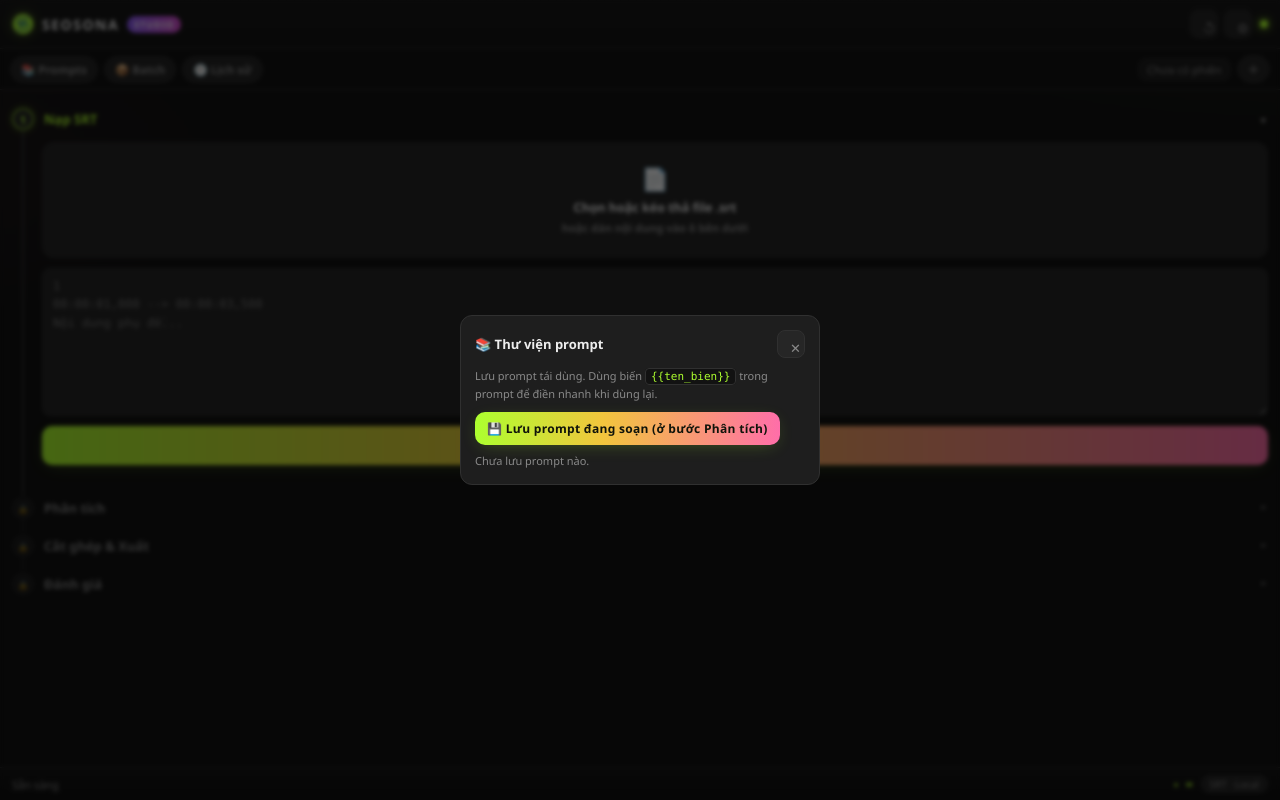
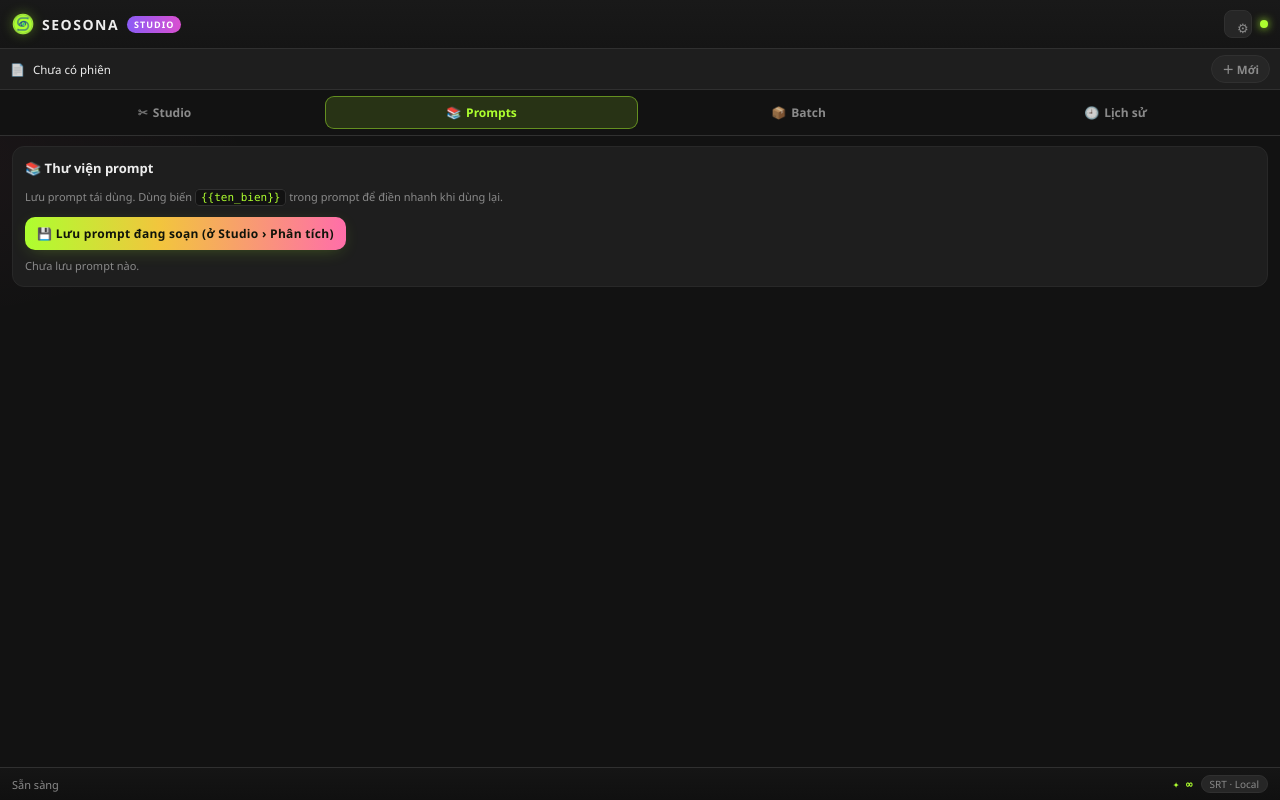
Before and after one commit to LongLeo287/SEOSONA-Content, a browser extension: page extension/sidepanel/index.html in a window 1280 px wide. Both pictures are taken after a click on the button "📚 Prompts". Drawn offline with Linux system fonts and the light colour scheme.

Commit message:
Chia section top-level de quan ly (giong TobyFlow)
- Session bar (📄 ten phien + ＋ Moi) tren cung, giong dropdown phien TobyFlow
- Section nav 4 tab: Studio / Prompts / Batch / Lich su (thay tools-bar pill)
- Prompts/Batch/Lich su nang tu overlay thanh SECTION day du (view rieng),
  chuyen qua lai bang nav thay vi modal bat len
- Studio = pipeline stepper 4 buoc (giu nguyen)
- Settings (⚙) van la overlay vi la cau hinh
- Nut Moi = reset/phien moi (thay ↺ cu)

Co-Authored-By: Claude Fable 5 <noreply@anthropic.com>

```diff
--- a/extension/sidepanel/app.js
+++ b/extension/sidepanel/app.js
@@ -587,7 +587,6 @@ function plibVars(body) {
 async function openPrompts() {
   $('#promptFill').hidden = true; $('#promptMain').hidden = false;
   renderPromptList(await plibLoad());
-  $('#promptOverlay').hidden = false;
 }
 function renderPromptList(list) {
   const box = $('#promptList');
@@ -620,13 +619,10 @@ function usePrompt(p) {
 function applyPromptBody(body) {
   $('#tplBody').value = body;
   const det = $('#tplBody').closest('details'); if (det) det.open = true;
-  $('#promptOverlay').hidden = true;
+  showView('studio');
   openStage('run');
   toast('Đã áp dụng prompt', 'success');
 }
-$('#hdrPrompts').addEventListener('click', openPrompts);
-$('#promptClose').addEventListener('click', () => { $('#promptOverlay').hidden = true; });
-$('#promptOverlay').addEventListener('click', (e) => { if (e.target.id === 'promptOverlay') $('#promptOverlay').hidden = true; });
 $('#promptFillBack').addEventListener('click', () => { $('#promptFill').hidden = true; $('#promptMain').hidden = false; });
 $('#promptApply').addEventListener('click', () => {
   let body = $('#promptFill').dataset.body || '';
@@ -665,14 +661,10 @@ $('#angleMinus').addEventListener('click', () => bumpAngle(-1));
 $('#anglePlus').addEventListener('click', () => bumpAngle(1));
 
 // Phiên mới
-$('#hdrNewSession').addEventListener('click', () => $('#hdrReset').click());
 
 // ---------------------------------------------------------------- batch nhiều SRT
 const batchWaiters = {};
-function openBatch() { renderBatch(); $('#batchOverlay').hidden = false; }
-$('#hdrBatch').addEventListener('click', openBatch);
-$('#batchClose').addEventListener('click', () => { $('#batchOverlay').hidden = true; });
-$('#batchOverlay').addEventListener('click', (e) => { if (e.target.id === 'batchOverlay') $('#batchOverlay').hidden = true; });
+function openBatch() { renderBatch(); }
 $('#batchFiles').addEventListener('change', (e) => addBatchFiles(e.target.files));
 
 function addBatchFiles(fileList) {
@@ -793,7 +785,6 @@ async function openHistory() {
   let list = [];
   try { const r = await chrome.storage.local.get('srtHistory'); list = r.srtHistory || []; } catch (_) {}
   renderHistory(list);
-  $('#historyOverlay').hidden = false;
 }
 function renderHistory(list) {
   const box = $('#historyList');
@@ -816,7 +807,7 @@ function renderHistory(list) {
 function reopenHistory(e) {
   if (e.srtRaw) { $('#srtText').value = e.srtRaw; state.srtName = e.srtName || state.srtName; parseSrt(); }
   if (e.text) { state.results[e.provider] = { status: 'done', text: e.text }; state.activeProvider = e.provider; renderResults(); }
-  $('#historyOverlay').hidden = true;
+  showView('studio');
   openStage('run');
   toast('Đã mở lại lần chạy', 'success');
 }
@@ -828,9 +819,6 @@ async function delHistory(id) {
     renderHistory(next);
   } catch (_) {}
 }
-$('#hdrHistory').addEventListener('click', openHistory);
-$('#historyClose').addEventListener('click', () => { $('#historyOverlay').hidden = true; });
-$('#historyOverlay').addEventListener('click', (ev) => { if (ev.target.id === 'historyOverlay') $('#historyOverlay').hidden = true; });
 $('#historyClear').addEventListener('click', async () => {
   if (!confirm('Xóa toàn bộ lịch sử?')) return;
   try { await chrome.storage.local.set({ srtHistory: [] }); } catch (_) {}
@@ -905,9 +893,20 @@ $('#ovClear').addEventListener('click', async () => {
   ovRender();
 });
 
-// ---------------------------------------------------------------- header reset
-document.getElementById('hdrReset').addEventListener('click', async () => {
-  if (!confirm('Xóa toàn bộ project hiện tại và bắt đầu lại?')) return;
+// ---------------------------------------------------------------- section nav (Studio/Prompts/Batch/Lịch sử)
+function showView(name) {
+  $$('.view').forEach((v) => v.classList.toggle('active', v.id === 'view-' + name));
+  $$('#sectionNav button').forEach((b) => b.classList.toggle('active', b.dataset.view === name));
+  if (name === 'prompts') openPrompts();
+  else if (name === 'batch') openBatch();
+  else if (name === 'history') openHistory();
+  const c = $('.content'); if (c) c.scrollTop = 0;
+}
+$$('#sectionNav button').forEach((b) => b.addEventListener('click', () => showView(b.dataset.view)));
+
+// ---------------------------------------------------------------- phiên mới / reset
+document.getElementById('hdrNewSession').addEventListener('click', async () => {
+  if (!confirm('Bắt đầu phiên mới? Project hiện tại sẽ bị xóa.')) return;
   await chrome.storage.local.remove('srtProject');
   location.reload();
 });
--- a/extension/sidepanel/index.html
+++ b/extension/sidepanel/index.html
@@ -17,27 +17,30 @@
       <span class="badge-premium">STUDIO</span>
     </div>
     <div class="header-tools">
-      <button class="icon-btn" id="hdrReset" title="Làm mới project">↺</button>
       <button class="icon-btn" id="hdrSettings" title="Cài đặt selector (sửa khi AI đổi giao diện)">⚙</button>
       <span class="dot-live" title="Sẵn sàng"></span>
     </div>
   </header>
 
-  <!-- ============ TOOLS BAR (tab phụ + phiên) ============ -->
-  <div class="toolsbar">
-    <div class="tools-left">
-      <button class="tab-pill" id="hdrPrompts">📚 Prompts</button>
-      <button class="tab-pill" id="hdrBatch">📦 Batch</button>
-      <button class="tab-pill" id="hdrHistory">🕘 Lịch sử</button>
-    </div>
-    <div class="tools-right">
+  <!-- ============ SESSION BAR ============ -->
+  <div class="sessionbar">
+    <span class="session-ico">📄</span>
     <span class="session-name" id="sessionName" title="Phiên hiện tại">Chưa có phiên</span>
-      <button class="tab-pill" id="hdrNewSession" title="Phiên mới">＋</button>
-    </div>
+    <button class="tab-pill" id="hdrNewSession" title="Phiên mới (làm mới)">＋ Mới</button>
   </div>
 
-  <!-- ============ PIPELINE (1 luồng dọc) ============ -->
-  <main class="content pipeline">
+  <!-- ============ SECTION NAV ============ -->
+  <nav id="sectionNav" class="sectionnav">
+    <button data-view="studio" class="active"><span class="ico">✂</span>Studio</button>
+    <button data-view="prompts"><span class="ico">📚</span>Prompts</button>
+    <button data-view="batch"><span class="ico">📦</span>Batch</button>
+    <button data-view="history"><span class="ico">🕘</span>Lịch sử</button>
+  </nav>
+
+  <main class="content">
+
+    <!-- ================= VIEW: STUDIO (pipeline) ================= -->
+    <section class="view active" id="view-studio">
 
       <!-- ---- STAGE 1: SRT ---- -->
       <section class="stage open" data-stage="srt">
@@ -69,7 +72,6 @@
           <span class="stage-caret">▾</span>
         </div>
         <div class="stage-body">
-        <!-- Prompt hero (kiểu Gen) -->
           <div class="prompt-hero">
             <div class="ph-head">
               <select id="tplSelect" class="ph-select"></select>
@@ -82,7 +84,6 @@
             <textarea id="tplBody" rows="6" spellcheck="false"></textarea>
           </div>
 
-        <!-- Cài đặt phân tích (đậm đặc) -->
           <div class="sec">
             <div class="sec-head">🧠 Kiến thức SEOSONA</div>
             <div id="knowledgeChecks" class="chips stack"></div>
@@ -209,18 +210,15 @@
         </div>
       </section>
 
-  </main>
+    </section>
 
-  <!-- ============ PROMPT LIBRARY OVERLAY ============ -->
-  <div id="promptOverlay" class="overlay" hidden>
-    <div class="modal">
-      <div class="modal-head">
-        <b>📚 Thư viện prompt</b>
-        <button class="icon-btn" id="promptClose">✕</button>
-      </div>
+    <!-- ================= VIEW: PROMPTS ================= -->
+    <section class="view" id="view-prompts">
+      <div class="card">
+        <div class="view-head">📚 Thư viện prompt</div>
         <p class="hint">Lưu prompt tái dùng. Dùng biến <code>{{ten_bien}}</code> trong prompt để điền nhanh khi dùng lại.</p>
         <div id="promptMain">
-        <button id="btnSaveCurrentPrompt" class="btn-cta compact">💾 Lưu prompt đang soạn (ở bước Phân tích)</button>
+          <button id="btnSaveCurrentPrompt" class="btn-cta compact">💾 Lưu prompt đang soạn (ở Studio › Phân tích)</button>
           <div id="promptList"></div>
         </div>
         <div id="promptFill" hidden>
@@ -232,16 +230,13 @@
           </div>
         </div>
       </div>
-  </div>
+    </section>
 
-  <!-- ============ BATCH OVERLAY ============ -->
-  <div id="batchOverlay" class="overlay" hidden>
-    <div class="modal modal-wide">
-      <div class="modal-head">
-        <b>📦 Batch nhiều file SRT</b>
-        <button class="icon-btn" id="batchClose">✕</button>
-      </div>
-      <p class="hint">Chạy cùng một cấu hình phân tích (prompt + kiến thức + nền tảng + số góc ở bước Phân tích) lên nhiều file SRT, tuần tự. Mỗi file xong tự dựng bảng và cho tải SRT ghép.</p>
+    <!-- ================= VIEW: BATCH ================= -->
+    <section class="view" id="view-batch">
+      <div class="card">
+        <div class="view-head">📦 Batch nhiều file SRT</div>
+        <p class="hint">Chạy cùng cấu hình phân tích (prompt + kiến thức + nền tảng + số góc ở Studio › Phân tích) lên nhiều file SRT, tuần tự. Mỗi file xong tự dựng bảng và cho tải SRT ghép.</p>
         <div class="row">
           <label class="file-drop file-drop-sm" id="batchDrop">
             <input type="file" id="batchFiles" accept=".srt,.txt" multiple hidden>
@@ -262,20 +257,19 @@
           <button id="batchClear">Xóa danh sách</button>
         </div>
       </div>
-  </div>
+    </section>
 
-  <!-- ============ HISTORY OVERLAY ============ -->
-  <div id="historyOverlay" class="overlay" hidden>
-    <div class="modal">
-      <div class="modal-head">
-        <b>🕘 Lịch sử chạy</b>
-        <button class="icon-btn" id="historyClose">✕</button>
-      </div>
-      <p class="hint">Các lần phân tích gần đây. Mở lại để nạp SRT + kết quả AI vào project hiện tại.</p>
+    <!-- ================= VIEW: HISTORY ================= -->
+    <section class="view" id="view-history">
+      <div class="card">
+        <div class="view-head">🕘 Lịch sử chạy</div>
+        <p class="hint">Các lần phân tích gần đây. Mở lại để nạp SRT + kết quả AI vào phiên hiện tại.</p>
         <div id="historyList"></div>
         <button id="historyClear" class="btn-danger">Xóa toàn bộ lịch sử</button>
       </div>
-  </div>
+    </section>
+
+  </main>
 
   <!-- ============ TOASTS ============ -->
   <div id="toastWrap" class="toast-wrap"></div>
--- a/extension/sidepanel/styles.css
+++ b/extension/sidepanel/styles.css
@@ -149,24 +149,45 @@ body {
 }
 .divider { height: 1px; background: var(--border-soft); margin: 2px 0; }
 
-/* ---------------------------------------------------- tools bar (tab phụ + phiên) */
-.toolsbar {
-  display: flex; align-items: center; justify-content: space-between; gap: 8px;
-  padding: 6px 10px; background: var(--bg-0);
+/* ---------------------------------------------------- session bar */
+.sessionbar {
+  display: flex; align-items: center; gap: 8px;
+  padding: 6px 10px; background: var(--bg-1);
   border-bottom: 1px solid var(--border);
-  position: sticky; top: 49px; z-index: 15;
+  position: sticky; top: 49px; z-index: 16;
 }
-.tools-left, .tools-right { display: flex; align-items: center; gap: 6px; min-width: 0; }
+.session-ico { font-size: 12px; opacity: .8; flex: none; }
+.session-name {
+  flex: 1; font-size: 11.5px; color: var(--text);
+  overflow: hidden; text-overflow: ellipsis; white-space: nowrap;
+}
 .tab-pill {
   padding: 5px 10px; border-radius: 20px; font-size: 11.5px; font-weight: 600;
-  background: var(--bg-2); border: 1px solid var(--border); color: var(--muted);
+  background: var(--bg-2); border: 1px solid var(--border); color: var(--muted); flex: none;
 }
 .tab-pill:hover { color: var(--neon); border-color: var(--neon-line); background: var(--neon-soft); }
-.session-name {
-  font-size: 11px; color: var(--muted); max-width: 130px;
-  overflow: hidden; text-overflow: ellipsis; white-space: nowrap;
-  padding: 3px 8px; border-radius: 8px; background: var(--bg-1); border: 1px solid var(--border-soft);
+
+/* ---------------------------------------------------- section nav (Studio/Prompts/Batch/Lịch sử) */
+.sectionnav {
+  display: flex; gap: 4px; padding: 6px 8px;
+  background: var(--bg-0); border-bottom: 1px solid var(--border);
+  position: sticky; top: 84px; z-index: 15;
 }
+.sectionnav button {
+  flex: 1; display: flex; align-items: center; justify-content: center; gap: 5px;
+  padding: 7px 4px; border-radius: 9px;
+  background: transparent; border: 1px solid transparent;
+  color: var(--muted); font-size: 12px; font-weight: 600; cursor: pointer; transition: .15s;
+}
+.sectionnav button .ico { font-size: 12px; opacity: .8; }
+.sectionnav button:hover { color: var(--text); background: var(--bg-1); }
+.sectionnav button.active { color: var(--neon); background: var(--neon-soft); border-color: var(--neon-line); }
+.sectionnav button.active .ico { opacity: 1; }
+
+/* ---------------------------------------------------- views (section top-level) */
+.view { display: none; }
+.view.active { display: block; animation: fade var(--t-normal, 200ms) ease; }
+.view-head { font-weight: 700; font-size: 13px; margin-bottom: 2px; }
 
 /* ---------------------------------------------------- prompt hero (kiểu Gen) */
 .prompt-hero {
```
Lines whose indentation alone changed are shown as unchanged.
